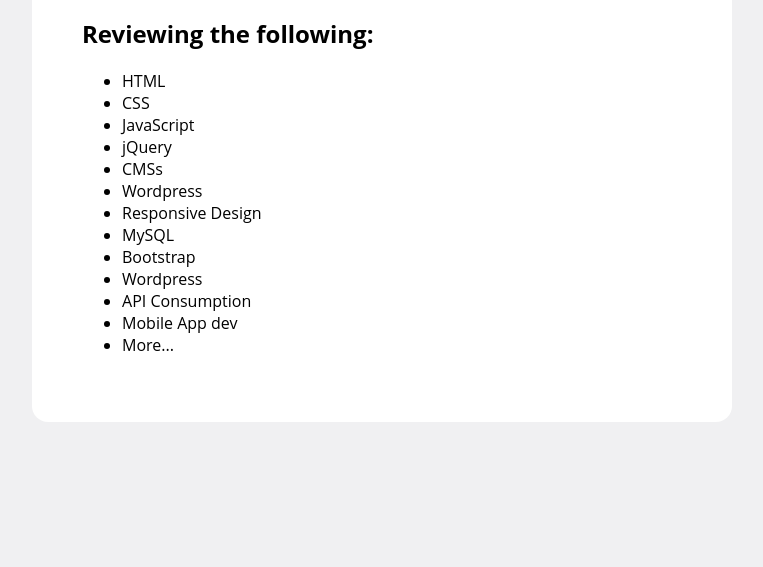
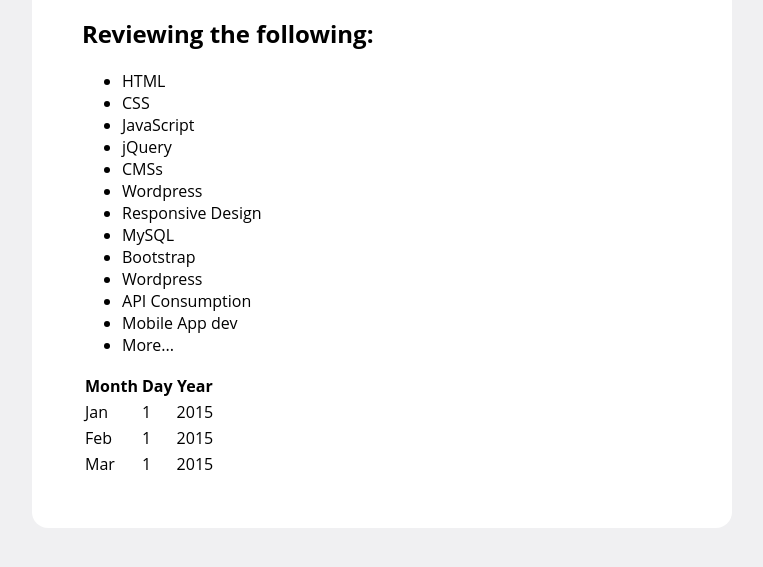
Before and after one commit to gomav/web_development_review, a plain HTML site: page index.html in a window 1280 px wide. Shown: the part 263-830 px from the top of the page, without its empty margins (258-1021 px from the left). Before the commit the page ends 800 px from the top, so only its background shows below. Drawn offline with Linux system fonts and the light colour scheme.

Commit message:
revisiting basics

```diff
--- a/index.html
+++ b/index.html
@@ -32,6 +32,13 @@
         <li>More...</li>
       </ul>
 
+      <table>
+          <tr><th>Month</th><th>Day</th><th>Year</th>
+          <tr><td>Jan</td><td>1</td><td>2015</td>
+          <tr><td>Feb</td><td>1</td><td>2015</td>
+          <tr><td>Mar</td><td>1</td><td>2015</td>
+      </table>
+
 </div>
 </body>
 </html>
```
